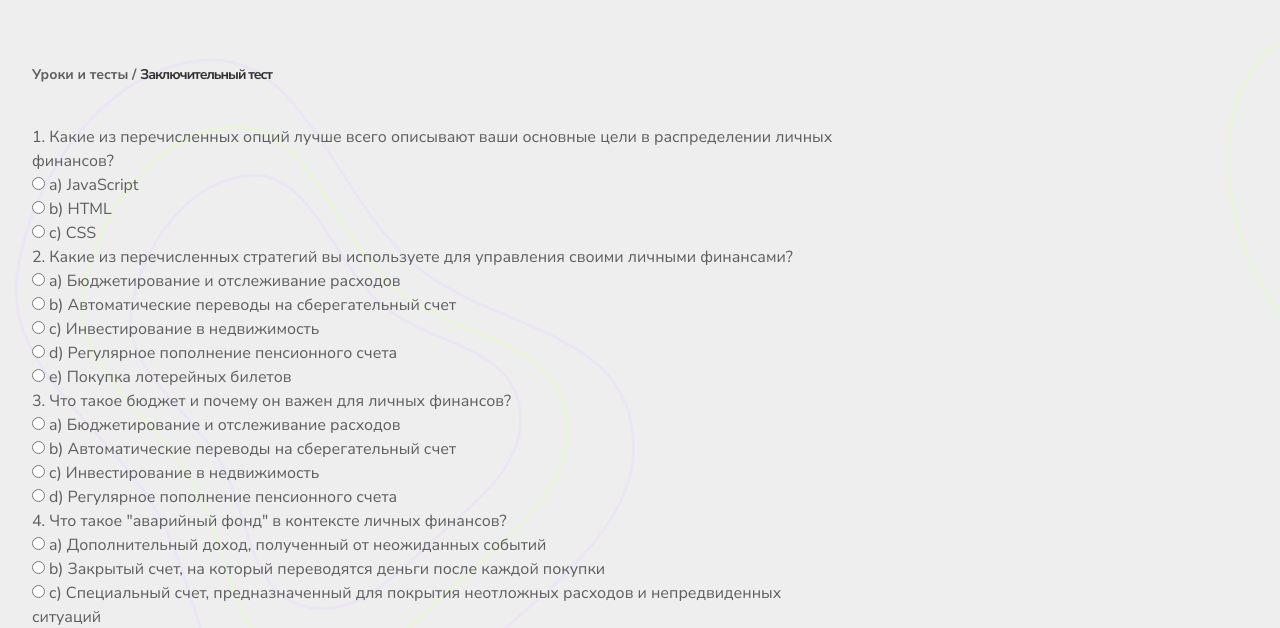
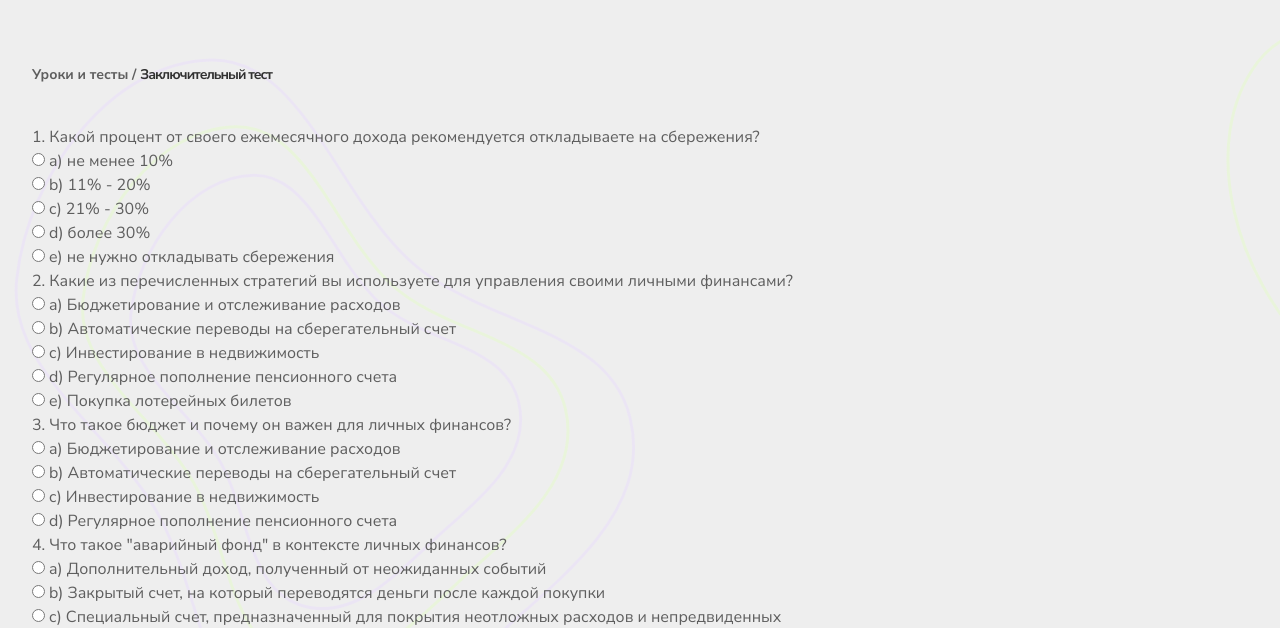
Before and after one commit to Milana415/smart-finance.github.io, a plain HTML site: page index12.html in a window 1280 px wide. Shown: the part 125-753 px from the top of the page. Drawn offline with nearby package versions, Linux system fonts and the light colour scheme.

Commit message:
Add files via upload

```diff
--- a/index12.html
+++ b/index12.html
@@ -37,24 +37,73 @@
                 <p class="breadcrumps">Уроки и тесты / <span class="bold">Заключительный тест </span></p>
             </div>
             <form name="test" class="test-list">
-                <p>1. Какие из перечисленных опций лучше всего описывают ваши основные цели в распределении личных
-                    финансов?</p>
-                <input type="radio" name="question1" value="a"> a) JavaScript<br>
-                <input type="radio" name="question1" value="b"> b) HTML<br>
-                <input type="radio" name="question1" value="c"> c) CSS<br>
+                <div id="que1">
+                    <p>1. Какой процент от своего ежемесячного дохода рекомендуется откладываете на сбережения?</p>
+                    <label>
+                        <input type="radio" name="question1" value="a"> a) не менее 10%<br>
+                    </label>
+                    <label>
+                        <input type="radio" name="question1" value="b"> b) 11% - 20%<br>
+                    </label>
+                    <label>
+                        <input type="radio" name="question1" value="c"> c) 21% - 30%<br>
+                    </label>
+                    <label>
+                        <input type="radio" name="question1" value="d"> d) более 30%<br>
+                    </label>
+                    <label>
+                        <input type="radio" name="question1" value="e"> e) не нужно откладывать сбережения<br>
+                    </label>
+                </div>
 
+
+                <div id="que2">
                     <p>2. Какие из перечисленных стратегий вы используете для управления своими личными финансами?</p>
+                    <label>
                         <input type="radio" name="question2" value="a"> a) Бюджетирование и отслеживание расходов<br>
-                <input type="radio" name="question2" value="b"> b) Автоматические переводы на сберегательный счет<br>
-                <input type="radio" name="question2" value="c"> c) Инвестирование в недвижимость<br>
-                <input type="radio" name="question2" value="d"> d) Регулярное пополнение пенсионного счета<br>
-                <input type="radio" name="question2" value="e"> e) Покупка лотерейных билетов<br>
+                    </label>
+                    <label>
+                        <input type="radio" name="question2" value="b"> b) Автоматические
+                        переводы на сберегательный счет<br>
+                    </label>
+                    <label>
+                        <input type="radio" name="question2" value="c"> c) Инвестирование в
+                        недвижимость<br>
+                    </label>
+                    <label>
+                        <input type="radio" name="question2" value="c"> d) Регулярное
+                        пополнение пенсионного счета<br>
+                    </label>
+                    <label>
+                        <input type="radio" name="question2" value="c"> e) Покупка
+                        лотерейных билетов<br>
+                    </label>
+                </div>
 
+                <div id="que3">
                     <p>3. Что такое бюджет и почему он важен для личных финансов?</p>
+                    <label>
                         <input type="radio" name="question3" value="a"> a) Бюджетирование и отслеживание расходов<br>
+                    </label>
+                    <label>
                         <input type="radio" name="question3" value="b"> b) Автоматические переводы на сберегательный счет<br>
+                    </label>
+                    <label>
                         <input type="radio" name="question3" value="c"> c) Инвестирование в недвижимость<br>
-                <input type="radio" name="question3" value="d"> d) Регулярное пополнение пенсионного счета<br>
+                    </label>
+                    <label>
+                        <input type="radio" name="question3" value="c"> d) Регулярное пополнение пенсионного счета<br>
+                    </label>
+                </div>
+<!--                <p></p>-->
+<!--                <label>-->
+<!--                    <input type="radio" name="question2" value="c"> <br>-->
+<!--                </label>-->
+<!--                <input type="radio" name="question2" value="a" id="que2ans1"><label for="que2ans1"> </label><br>-->
+<!--                <input type="radio" name="question2" value="b" id="que2ans2"><label for="que2ans2"> </label><br>-->
+<!--                <input type="radio" name="question2" value="c" id="que2ans3"><label for="que2ans3"> </label><br>-->
+<!--                <input type="radio" name="question2" value="d" id="que2ans4"><label for="que2ans4"> </label><br>-->
+<!--                <input type="radio" name="question2" value="e" id="que2ans5"><label for="que2ans5"> </label><br>-->
 
                 <p>4. Что такое "аварийный фонд" в контексте личных финансов?</p>
                 <input type="radio" name="question3" value="a"> a) Дополнительный доход, полученный от неожиданных
@@ -73,7 +122,7 @@
                 <input type="radio" name="question3" value="c"> c) Специальный счет, предназначенный для покрытия
                 неотложных расходов и непредвиденных ситуаций<br>
                 <input type="radio" name="question3" value="d"> d) Счет, на который переводятся средства для отпуска<br>
-                <button type="submit">Проверить результаты теста</button>
+                <button type="submit" id="testChecked">Проверить результаты теста</button>
             </form>
         </div>
     </div>
```
Also changed, not shown: index10.html (+8 -9 lines), index8.html (+44 -44 lines). Lines whose indentation alone changed are shown as unchanged.
